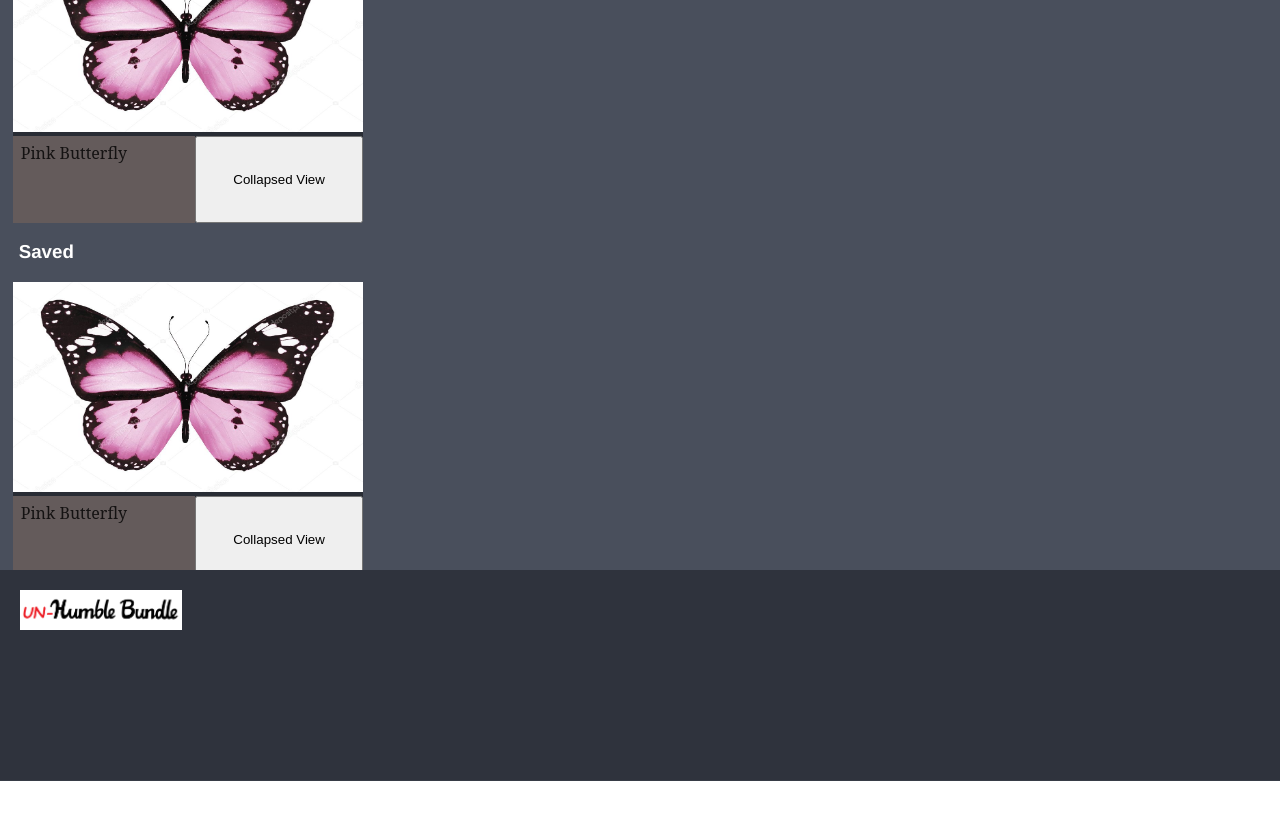
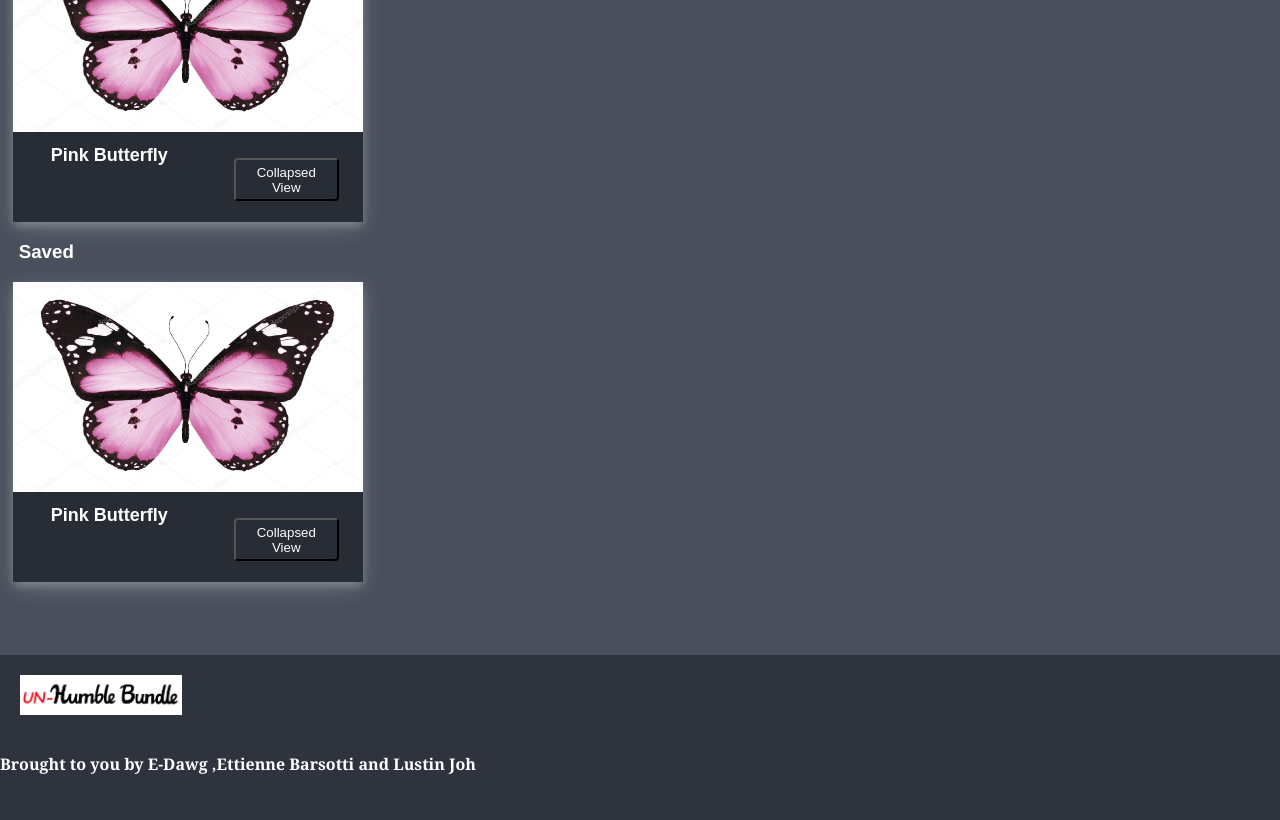
Before and after one commit to humble-scraper/scraper, a Next.js app in the folder client/: page / in a window 1280 px wide. Shown: the part 620-1440 px from the top of the page. Before the commit the page ends 1401 px from the top, so only its background shows below. Built offline with nearby package versions, Linux system fonts and the light colour scheme; a web font is replaced by a local one.

Commit message:
More refining

```diff
--- a/client/pages/index.tsx
+++ b/client/pages/index.tsx
@@ -8,7 +8,7 @@ const Root = styled.div`
   background-color: #494f5c;
   border-bottom: 1px #373c46 solid;
   box-shadow: 1px 2px 3px rgb(0 0 0 / 45%);
-  min-height: 1400px;
+  min-height: 1500px;
   width: 100%;
   display: "flex";
   position: relative;
--- a/client/src/components/Footer.tsx
+++ b/client/src/components/Footer.tsx
@@ -9,17 +9,24 @@ const FooterLogo = styled.img.attrs({
   box-sizing: initial;
 `;
 
+
+
 const FooterRoot = styled.div`
   height: 15%;
   width: inherit;
   bottom: 0;
   background-color: #2f333d;
   position: absolute;
+  display:block;
+  font-family: Cambria, Cochin, Georgia, Times, 'Times New Roman', serif;
+  font-weight: bold;
+  color: white;
 `;
 
 const Footer = (): JSX.Element => (
   <FooterRoot>
     <FooterLogo />
+    <p>Brought to you by E-Dawg ,Ettienne Barsotti and Lustin Joh</p>
   </FooterRoot>
 );
 
--- a/client/src/components/bundle/Collapsed.tsx
+++ b/client/src/components/bundle/Collapsed.tsx
@@ -9,21 +9,27 @@ const CollapsedRoot = styled.div`
   background-color: #282c34;
   margin: 1%;
   display: block;
+  box-shadow: 0 4px 8px 0 rgba(255, 255, 255, 0.2),
+    0 6px 20px 0 rgba(247, 244, 244, 0.19);
 `;
 
 const CollapsedFlex = styled.div`
   display: flex;
-  flex-direction:row;
+  flex-direction: row;
   width: inherit;
-  height:29%
+  height: 29%;
 `;
 
 const Title = styled.div.attrs({
   children: "Pink Butterfly",
 })`
-  background-color: #645b5b;
-  width:50%;
-  padding:0.5em;
+  width: 50%;
+  padding: 0.5em;
+  text-align: center;
+  font-size: large;
+  font-family: Arial, Helvetica, sans-serif;
+  font-weight: bold;
+  color: white;
 `;
 
 const ImgService = styled.img.attrs({
@@ -37,7 +43,13 @@ const ImgService = styled.img.attrs({
 `;
 
 const BigAssButton = styled.button`
-  width: 50%;
+  width: 30%;
+  height: 50%;
+  margin-left: 2.1em;
+  align-self: center;
+  border-radius: 4px;
+  background-color: inherit;
+  color:white;
 `;
 
 const Collapsed = ({ open }: BundleContentProps): JSX.Element => (
--- a/client/src/components/bundle/Expanded.tsx
+++ b/client/src/components/bundle/Expanded.tsx
@@ -15,6 +15,7 @@ const ExpandedRoot = styled.div`
   );
   margin: 1%;
   display: block;
+  box-shadow: 0 4px 8px 0 rgba(0, 0, 0, 0.2), 0 6px 20px 0 rgba(0, 0, 0, 0.19);
 `;
 
 const ExpandedFlex = styled.div`
@@ -35,14 +36,21 @@ const ImgService = styled.img.attrs({
 const Title = styled.div.attrs({
   children: "Gold Butterfly",
 })`
-  background-color: #645b5b;
-  width:50%;
-  padding:0.5em;
+  width: 50%;
+  padding: 0.5em;
+  text-align: center;
+  font-family: Arial, Helvetica, sans-serif;
+  font-weight: bold;
+  color: #524c4c;
 `;
 
-
 const BigAssButton = styled.button`
-width: 50%;
+  width: 30%;
+  height: 50%;
+  margin-left: 2.1em;
+  align-self: center;
+  border-radius: 4px;
+  background-color: gold;
 `;
 
 const Expanded = ({ open }: BundleContentProps): JSX.Element => (
```
